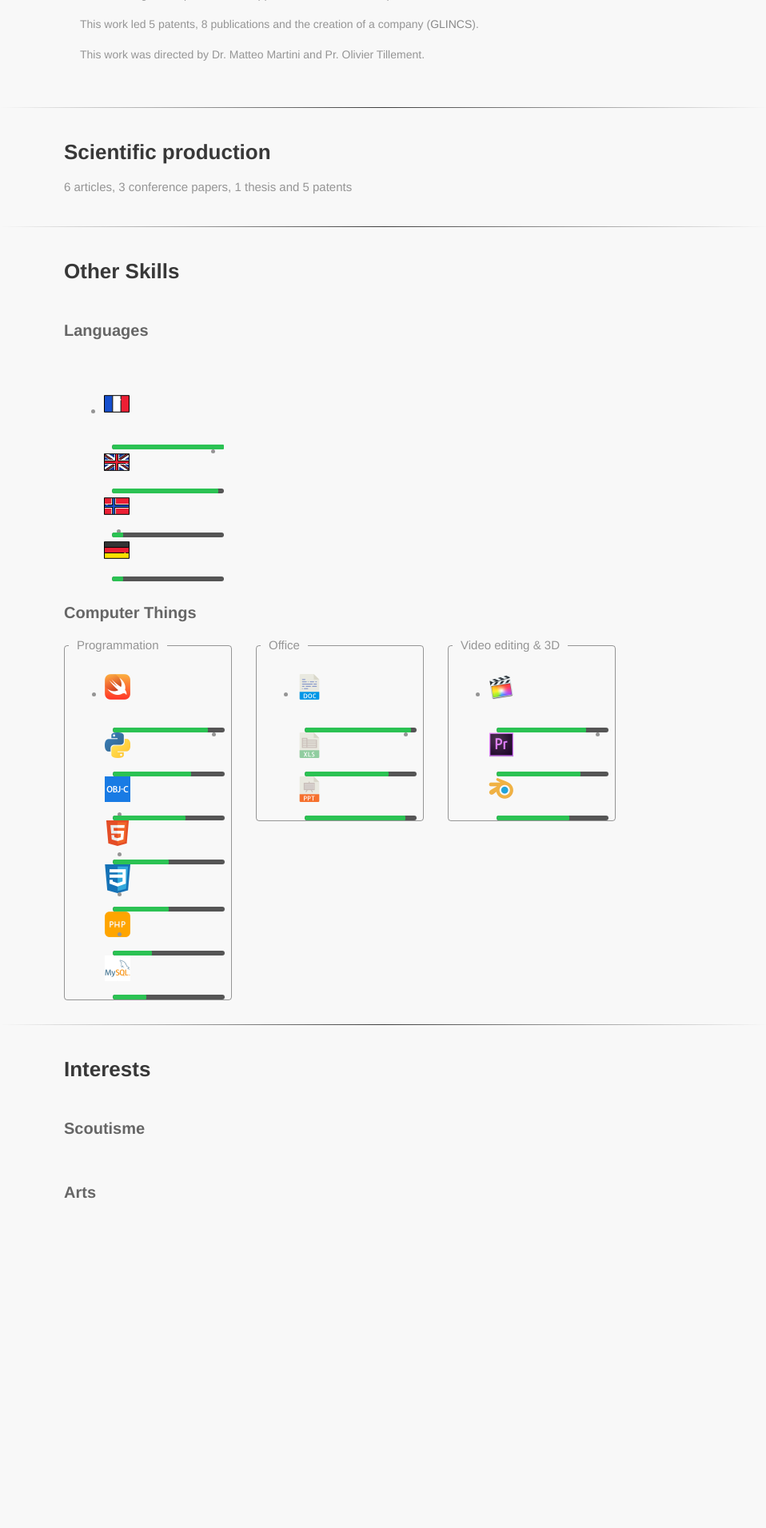
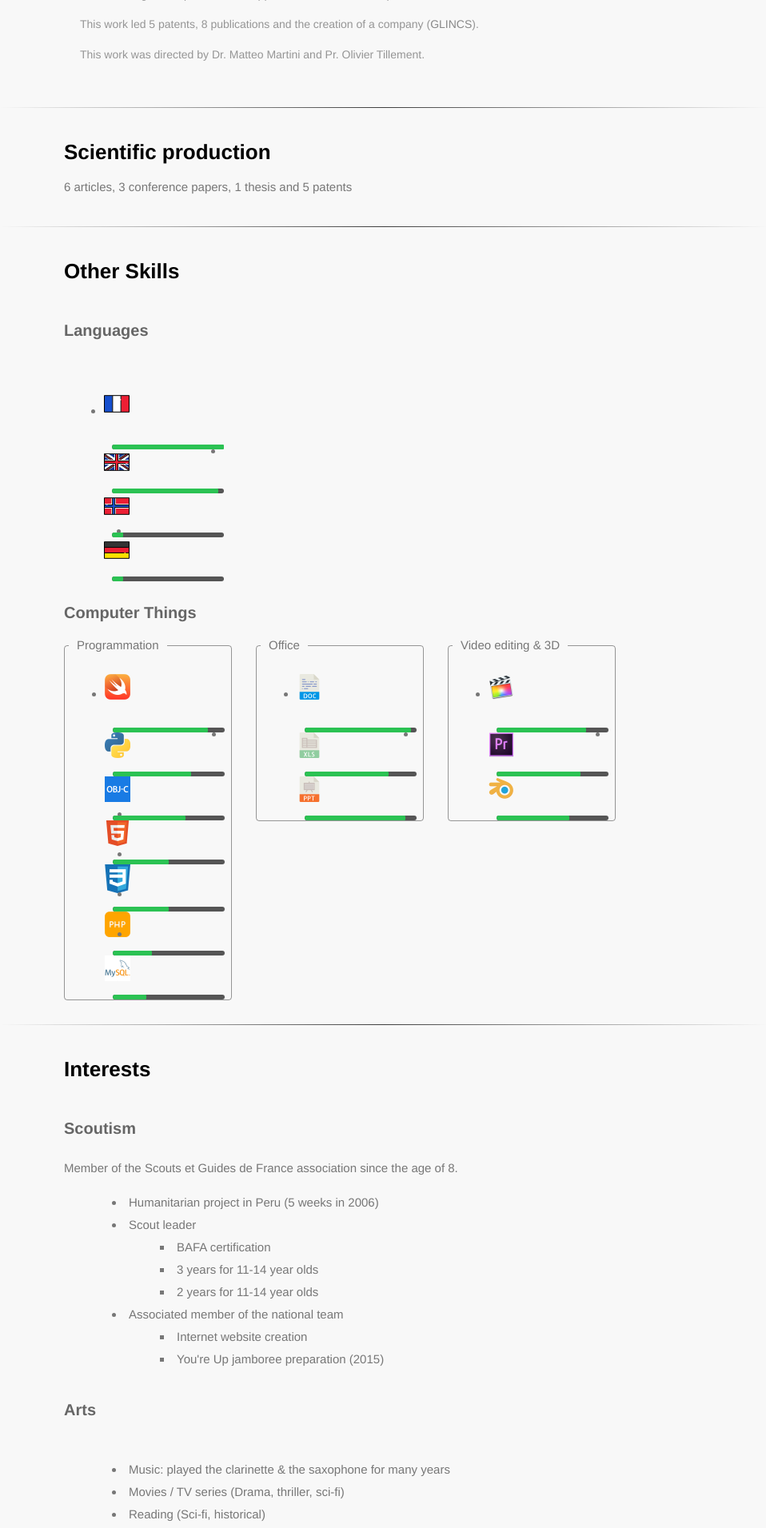
Before and after one commit to TheTrueTom/CV, a PHP site: page / in a window 1280 px wide. Shown: the part 1649-3560 px from the top of the page at 80% size, without its empty margins (160-1118 px from the left). Before the commit the page ends 3148 px from the top, so only its background shows below. Run offline with PHP 8.4, Linux system fonts and the light colour scheme; some libraries are stand-ins or nearby versions.

Commit message:
Add interests

```diff
--- a/css/style.css
+++ b/css/style.css
@@ -14,7 +14,6 @@ html {
 body {
   font-size: 1.6rem;
   font-family: "Helvetica", sans-serif;
-  color: #383838;
   background-color: #f8f8f8;
   margin-top: 50px;
   margin-bottom: 50px;
@@ -78,7 +77,7 @@ Main Components
   margin: 0 auto;
   font-size: 1.5rem;
   line-height: 120%;
-  color: #959595;
+  color: #777;
 }
 
 /*******************************************************************************
@@ -102,7 +101,7 @@ PRESENTATION
 #presentation-text {
   margin-top: 30px;
   line-height: 160%;
-  color: #666;
+  color: #777;
 }
 
 /*****************
@@ -176,6 +175,7 @@ PUBLICATIONS
   margin-top: 5px;
   margin-bottom: 10px;
   text-align: center;
+  color: #777;
 }
 
 .publication-thumbnail img {
@@ -302,6 +302,20 @@ HOBBIES
   font-weight: bold;
   color: #666666;
   clear: both;
+}
+
+.hobby-content li {
+  list-style: disc;
+  padding-left: 20px;
+  padding-top: 10px;
+  list-style-position: inside;
+}
+
+.hobby-content li li {
+  list-style: square;
+  padding-left: 20px;
+  padding-top: 10px;
+  list-style-position: inside;
 }
 
 /*******************************************************************************
--- a/index.php
+++ b/index.php
@@ -502,8 +502,36 @@
 			Interests
 		</div>
 		<div class="section-content">
-			<div class='hobby-title'>Scoutisme</div>
+			<div class='hobby-title'>Scoutism</div>
+			<div class='hobby-content'>
+				Member of the Scouts et Guides de France association since the age of 8.
+
+				<ul>
+					<li>Humanitarian project in Peru (5 weeks in 2006)</li>
+					<li>Scout leader
+						<ul>
+							<li>BAFA certification</li>
+							<li>3 years for 11-14 year olds</li>
+							<li>2 years for 11-14 year olds</li>
+						</ul>
+					</li>
+					<li>Associated member of the national team
+						<ul>
+							<li>Internet website creation</li>
+							<li>You're Up jamboree preparation (2015)</li>
+						</ul>
+					</li>
+				</ul>
+			</div>
+
 			<div class='hobby-title'>Arts</div>
+				<div class='hobby-content'>
+					<ul>
+						<li>Music: played the clarinette & the saxophone for many years</li>
+						<li>Movies / TV series (Drama, thriller, sci-fi)</li>
+						<li>Reading (Sci-fi, historical)</li>
+					</ul>
+			</div>
 		</div>
 	</div>
 </div>
```
Also changed, not shown: img/stackoverflow.png (added).
